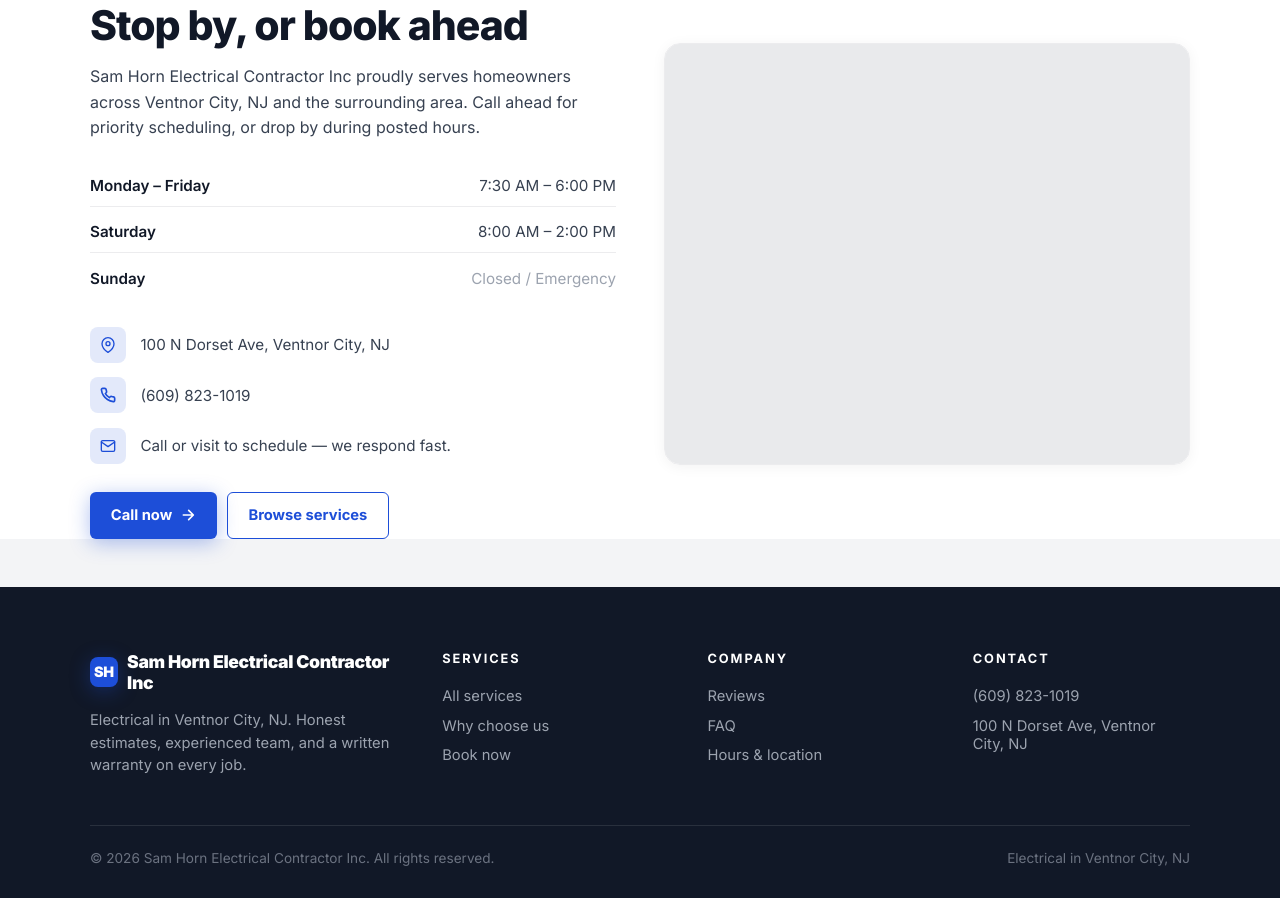
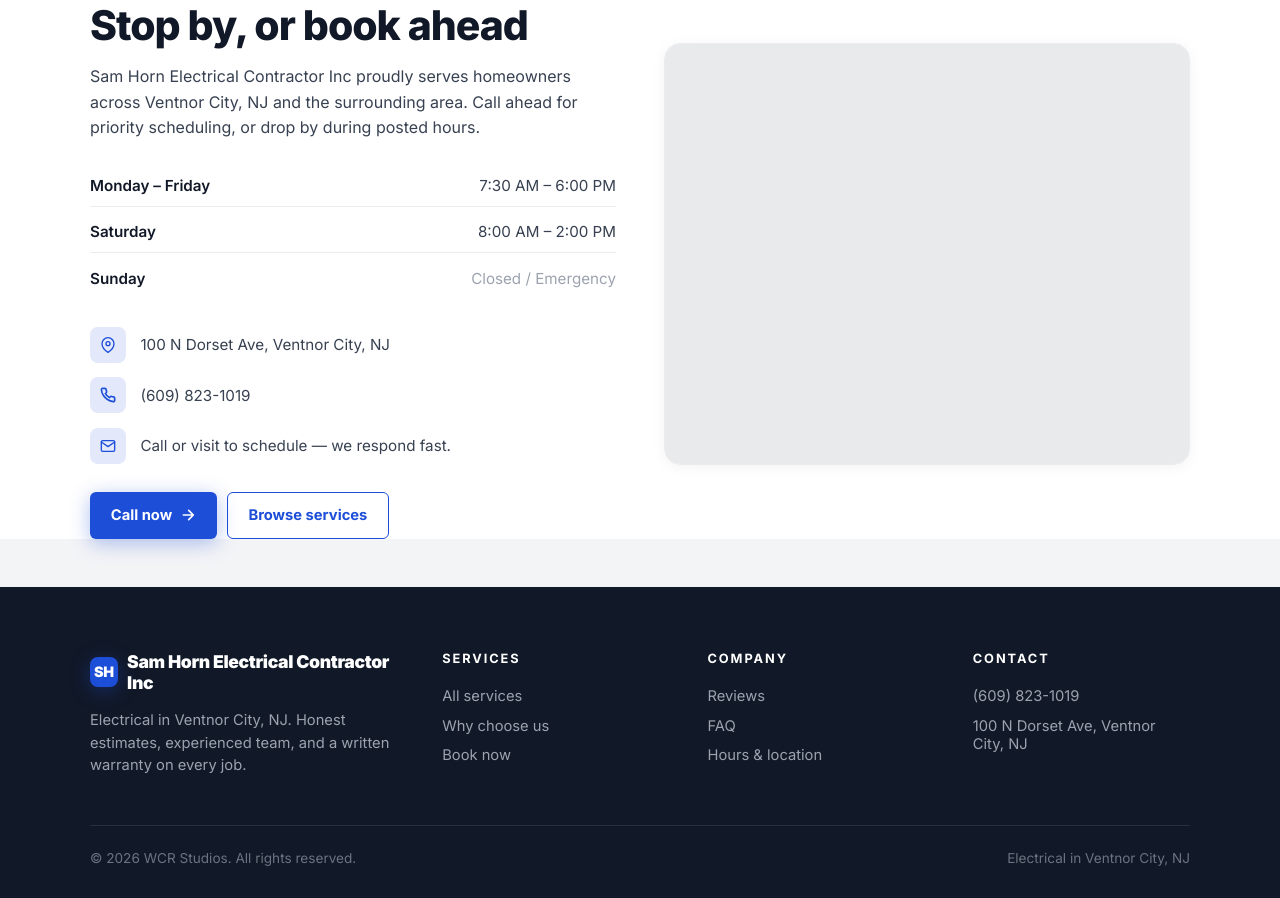
Before and after one commit to Wrenbjor/trades--sam-horn-electrical-contractor-inc, a plain HTML site: page index.html in a window 1280 px wide. Shown: the part 4875-5773 px from the top of the page. Drawn offline with nearby package versions, Linux system fonts and the light colour scheme; no server answers.

Commit message:
Update site

```diff
--- a/index.html
+++ b/index.html
@@ -605,7 +605,7 @@
     </div>
   </div>
   <div class="foot-bottom">
-    <div>&copy; 2026 Sam Horn Electrical Contractor Inc. All rights reserved.</div>
+    <div>&copy; 2026 WCR Studios. All rights reserved.</div>
     <div>Electrical in Ventnor City, NJ</div>
   </div>
 </footer>
```
